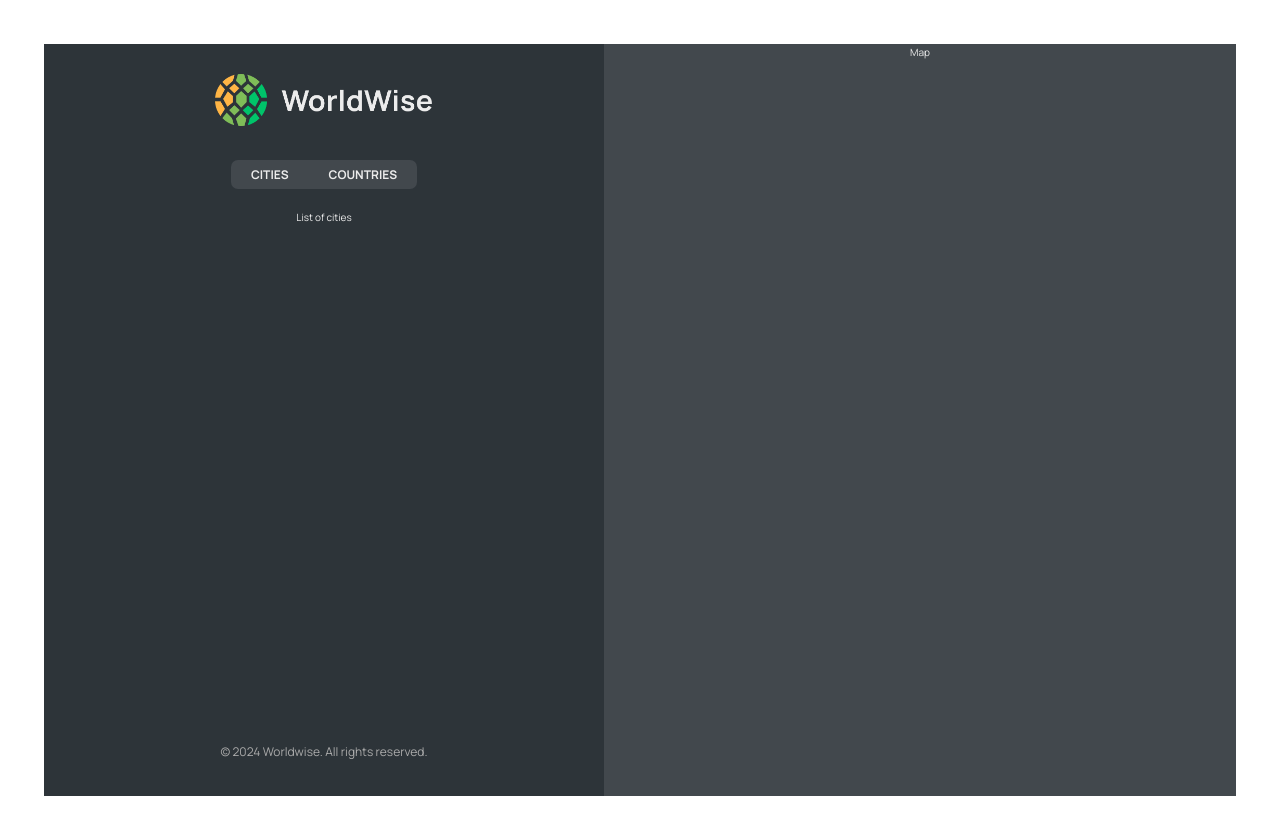
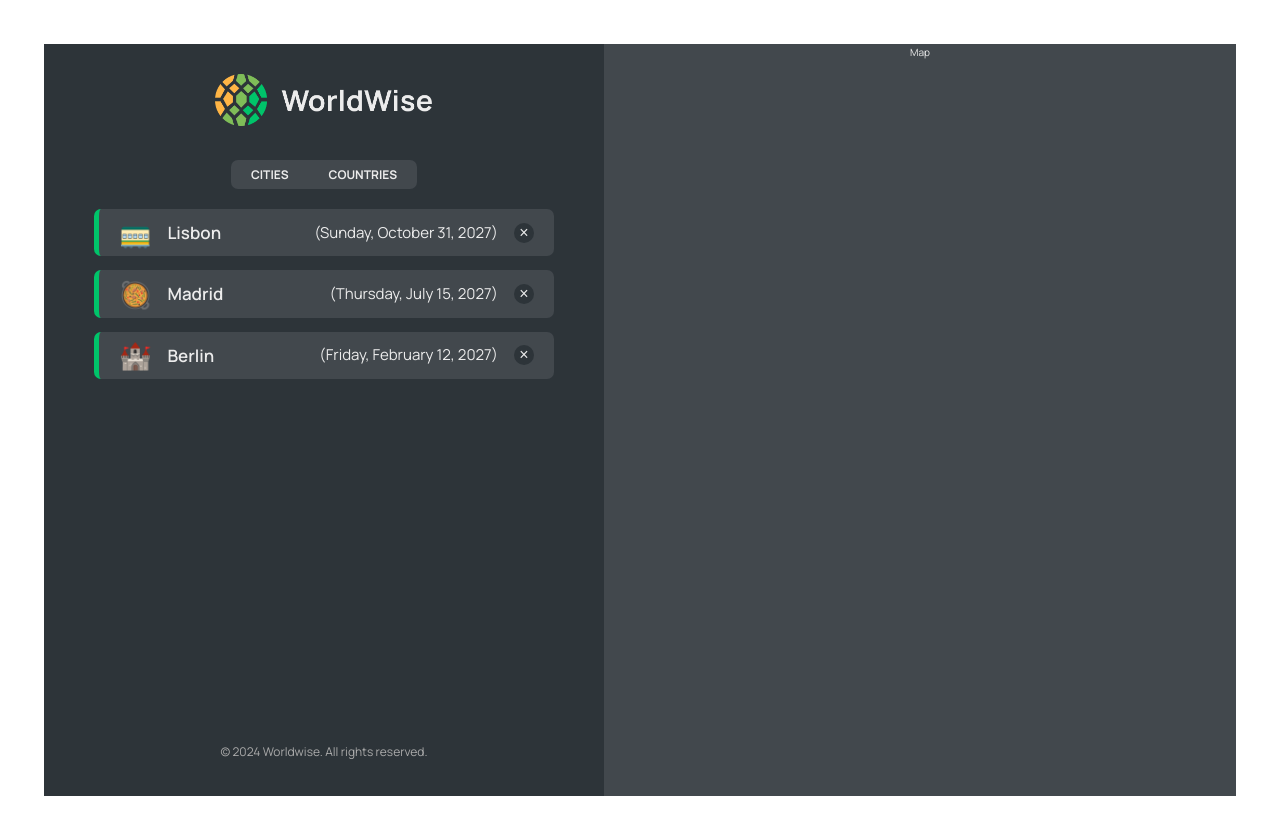
Before and after one commit to lu55by/jonas-worldwise, a React (Vite) app: page /app in a window 1280 px wide. Shown: the top 834 px of the page. Built offline with nearby package versions, Linux system fonts and the light colour scheme; data requests are answered from the project's data file.

Commit message:
Implementing the Cities List.

```diff
--- a/data/cities.json
+++ b/data/cities.json
@@ -3,7 +3,7 @@
     {
       "cityName": "Lisbon",
       "country": "Portugal",
-      "emoji": "🇵🇹",
+      "emoji": "🚃",
       "date": "2027-10-31T15:59:59.138Z",
       "notes": "My favorite city so far!",
       "position": {
@@ -15,7 +15,7 @@
     {
       "cityName": "Madrid",
       "country": "Spain",
-      "emoji": "🇪🇸",
+      "emoji": "🥘",
       "date": "2027-07-15T08:22:53.976Z",
       "notes": "",
       "position": {
@@ -27,7 +27,7 @@
     {
       "cityName": "Berlin",
       "country": "Germany",
-      "emoji": "🇩🇪",
+      "emoji": "🏰",
       "date": "2027-02-12T09:24:11.863Z",
       "notes": "Amazing 😃",
       "position": {
--- a/eslint.config.js
+++ b/eslint.config.js
@@ -34,6 +34,7 @@
         { allowConstantExport: true },
       ],
       "no-unused-vars": "warn",
+      "react/prop-types": "diable",
     },
   },
 ];
--- a/package.json
+++ b/package.json
@@ -7,9 +7,11 @@
     "dev": "vite",
     "build": "vite build",
     "lint": "eslint .",
-    "preview": "vite preview"
+    "preview": "vite preview",
+    "server": "json-server --port 9000 --delay 500 data/cities.json"
   },
   "dependencies": {
+    "json-server": "^0.17.3",
     "react": "^18.3.1",
     "react-dom": "^18.3.1",
     "react-router-dom": "^6.26.2"
--- a/src/App.jsx
+++ b/src/App.jsx
@@ -6,8 +6,31 @@
 import Product from "./pages/Product";
 import Pricing from "./pages/Pricing";
 import Login from "./pages/Login";
+import CityList from "./components/CityList";
+import { useEffect, useState } from "react";
+
+const URL = "http://localhost:9000";
 
 function App() {
+  const [cities, setCities] = useState([]);
+  const [isLoading, setIsLoading] = useState(false);
+
+  useEffect(() => {
+    const fetchCities = async () => {
+      try {
+        setIsLoading(true);
+        const resp = await fetch(`${URL}/cities`);
+        const data = await resp.json();
+        console.log("Fetched json data -> ", data);
+        setCities(data);
+      } catch {
+        alert("Error fetching cities");
+      } finally {
+        setIsLoading(false);
+      }
+    };
+    fetchCities();
+  }, []);
   return (
     <>
       <BrowserRouter>
@@ -18,8 +41,14 @@
           <Route path="product" element={<Product />} />
           <Route path="login" element={<Login />} />
           <Route path="app" element={<AppLayout />}>
-            <Route index element={<p>List of cities</p>} />
-            <Route path="cities" element={<p>List of cities</p>} />
+            <Route
+              index
+              element={<CityList cities={cities} isLoading={isLoading} />}
+            />
+            <Route
+              path="cities"
+              element={<CityList cities={cities} isLoading={isLoading} />}
+            />
             <Route path="countries" element={<p>Countries</p>} />
             <Route path="form" element={<p>Form</p>} />
           </Route>
--- /dev/null
+++ b/src/components/CityItem.jsx
@@ -0,0 +1,22 @@
+import styles from "./CityItem.module.css";
+
+const formatDate = (date) =>
+  new Intl.DateTimeFormat("en", {
+    day: "numeric",
+    month: "long",
+    year: "numeric",
+    weekday: "long",
+  }).format(new Date(date));
+
+export default function CityItem({ city }) {
+  //   console.log(city);
+  const { emoji, cityName, date } = city;
+  return (
+    <li className={styles.cityItem}>
+      <span className={styles.emoji}>{emoji}</span>
+      <h3 className={styles.name}>{cityName}</h3>
+      <time className={styles.date}>({formatDate(date)})</time>
+      <button className={styles.deleteBtn}>&times;</button>
+    </li>
+  );
+}
--- a/src/components/CityItem.module.css
+++ b/src/components/CityItem.module.css
@@ -1,6 +1,8 @@
 .cityItem,
 .cityItem:link,
 .cityItem:visited {
+  width: 100%;
+
   display: flex;
   gap: 1.6rem;
   align-items: center;
--- /dev/null
+++ b/src/components/CityList.jsx
@@ -0,0 +1,13 @@
+import CityItem from "./CityItem";
+import styles from "./CityList.module.css";
+import Spinner from "./Spinner";
+export default function CityList({ cities, isLoading }) {
+  if (isLoading) return <Spinner />;
+  return (
+    <ul className={styles.cityList}>
+      {cities.map((city, i) => (
+        <CityItem city={city} key={i} />
+      ))}
+    </ul>
+  );
+}
--- a/src/components/CityList.module.css
+++ b/src/components/CityList.module.css
@@ -7,6 +7,7 @@
 
   display: flex;
   flex-direction: column;
+  align-items: start;
   gap: 1.4rem;
 }
 
```
Also changed, not shown: 1 other file (tests, documents, lock files or other folders).
